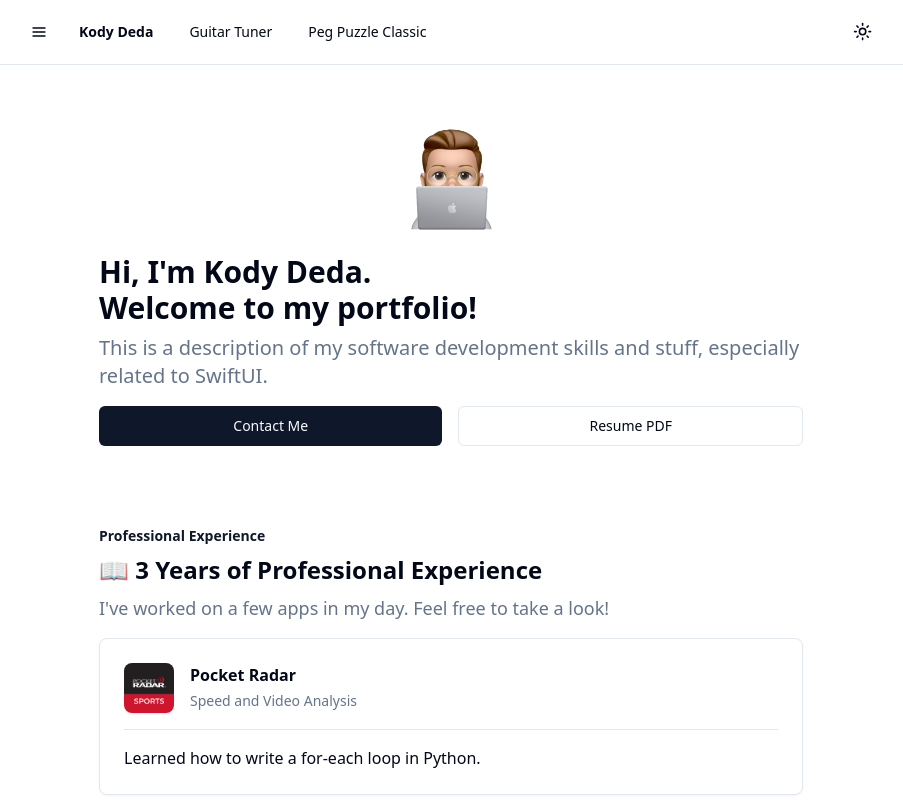
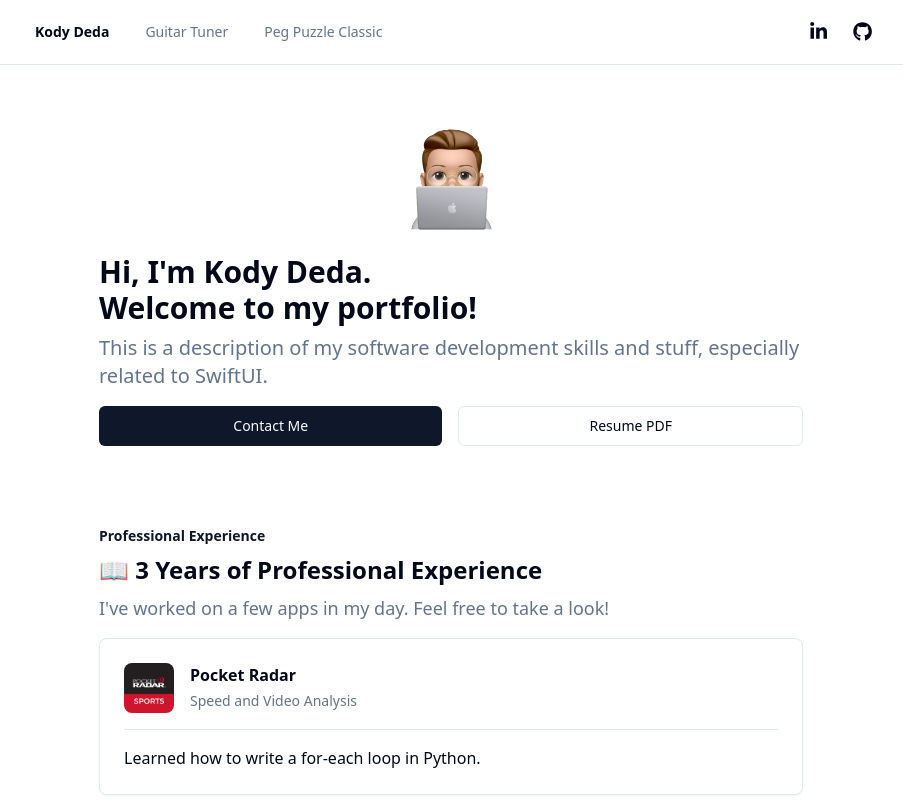
Before and after one commit to kodydeda4/nextjs-kodydeda, a Next.js app: page / in a window 1280 px wide. Shown: the top 800 px of the page, without its empty margins (189-1092 px from the left). Built offline with nearby package versions, Linux system fonts and the light colour scheme.

Commit message:
cleanup navbar

```diff
--- a/components/Navbar.tsx
+++ b/components/Navbar.tsx
@@ -28,6 +28,8 @@ import {
   NavigationMenuLink,
   NavigationMenuList,
 } from "@/components/ui/navigation-menu"
+import { FaGithub as Github } from "react-icons/fa";
+import { FaLinkedinIn as LinkedIn } from "react-icons/fa";
 
 export default function Navbar() {
   return (
@@ -36,9 +38,11 @@ export default function Navbar() {
         < div className="flex items-center justify-between h-16" >
           <NavigationMenu>
             <NavigationMenuList>
-              <NavigationMenuItem>
-                <SheetDemo />
-              </NavigationMenuItem>
+
+              {/* <NavigationMenuItem> */}
+              {/*   <SheetDemo /> */}
+              {/* </NavigationMenuItem> */}
+
               <NavigationMenuItem>
                 <Link href="/" legacyBehavior passHref>
                   <NavigationMenuLink>
@@ -48,31 +52,58 @@ export default function Navbar() {
                   </NavigationMenuLink>
                 </Link>
               </NavigationMenuItem>
+
               <NavigationMenuItem>
                 <Link href="/guitar-tuner" legacyBehavior passHref>
                   <NavigationMenuLink>
-                    <Button variant="ghost">
+                    <Button variant="ghost" className="text-muted-foreground">
                       Guitar Tuner
                     </Button>
                   </NavigationMenuLink>
                 </Link>
               </NavigationMenuItem>
+
               <NavigationMenuItem>
                 <Link href="/peg-puzzle-classic" legacyBehavior passHref>
                   <NavigationMenuLink>
-                    <Button variant="ghost">
+                    <Button variant="ghost" className="text-muted-foreground">
                       Peg Puzzle Classic
                     </Button>
                   </NavigationMenuLink>
                 </Link>
               </NavigationMenuItem>
+
             </NavigationMenuList>
           </NavigationMenu>
           <NavigationMenu>
             <NavigationMenuList>
+
               <NavigationMenuItem>
-                <ModeToggle />
+                <Link href="https://www.linkedin.com/in/kodydeda4/" rel="noopener noreferrer" target="_blank">
+                  <NavigationMenuLink>
+                    <Button variant="ghost" size="icon">
+                      <LinkedIn className="h-[1.2rem] w-[1.2rem]" />
+                    </Button>
+                  </NavigationMenuLink>
+                </Link>
               </NavigationMenuItem>
+
+
+              <NavigationMenuItem>
+                <Link href="https://github.com/kodydeda4" rel="noopener noreferrer" target="_blank">
+                  <NavigationMenuLink>
+                    <Button variant="ghost" size="icon">
+                      <Github className="h-[1.2rem] w-[1.2rem]" />
+                    </Button>
+                  </NavigationMenuLink>
+                </Link>
+              </NavigationMenuItem>
+
+
+              {/* <NavigationMenuItem> */}
+              {/*   <ModeToggle /> */}
+              {/* </NavigationMenuItem> */}
+
             </NavigationMenuList>
           </NavigationMenu>
         </div >
```
Also changed, not shown: app/page.tsx (+0 -24 lines).
